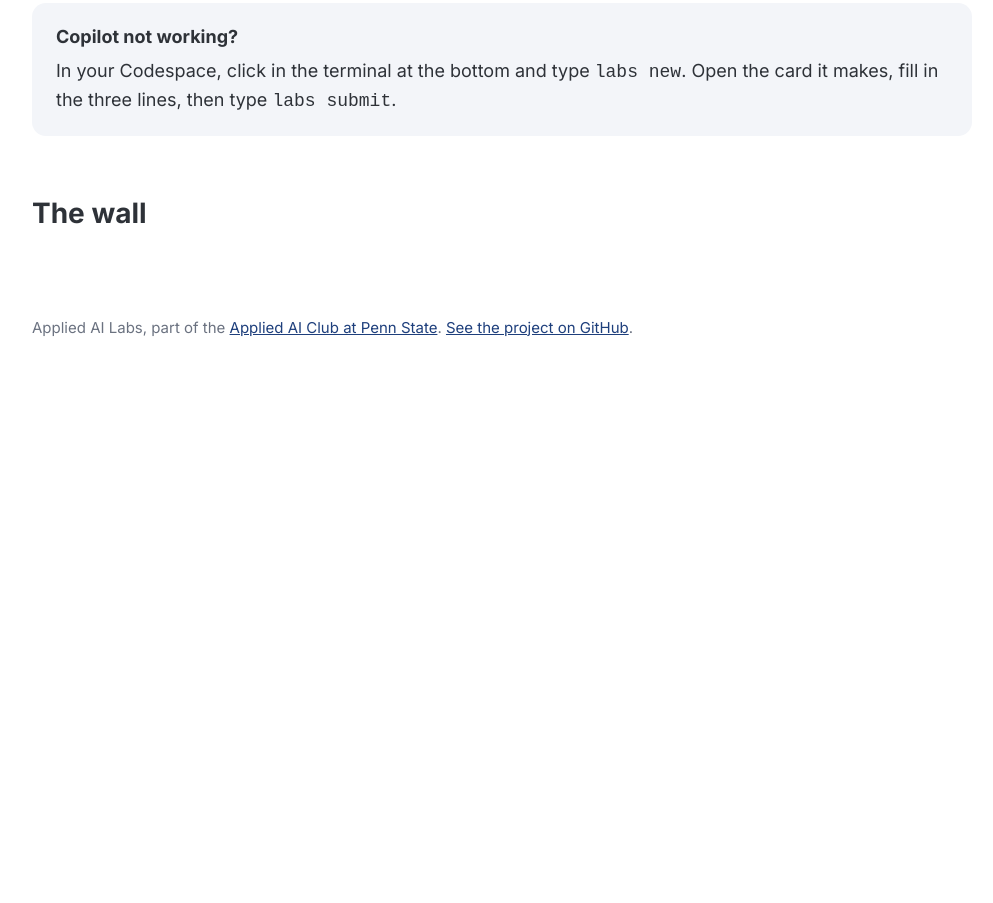
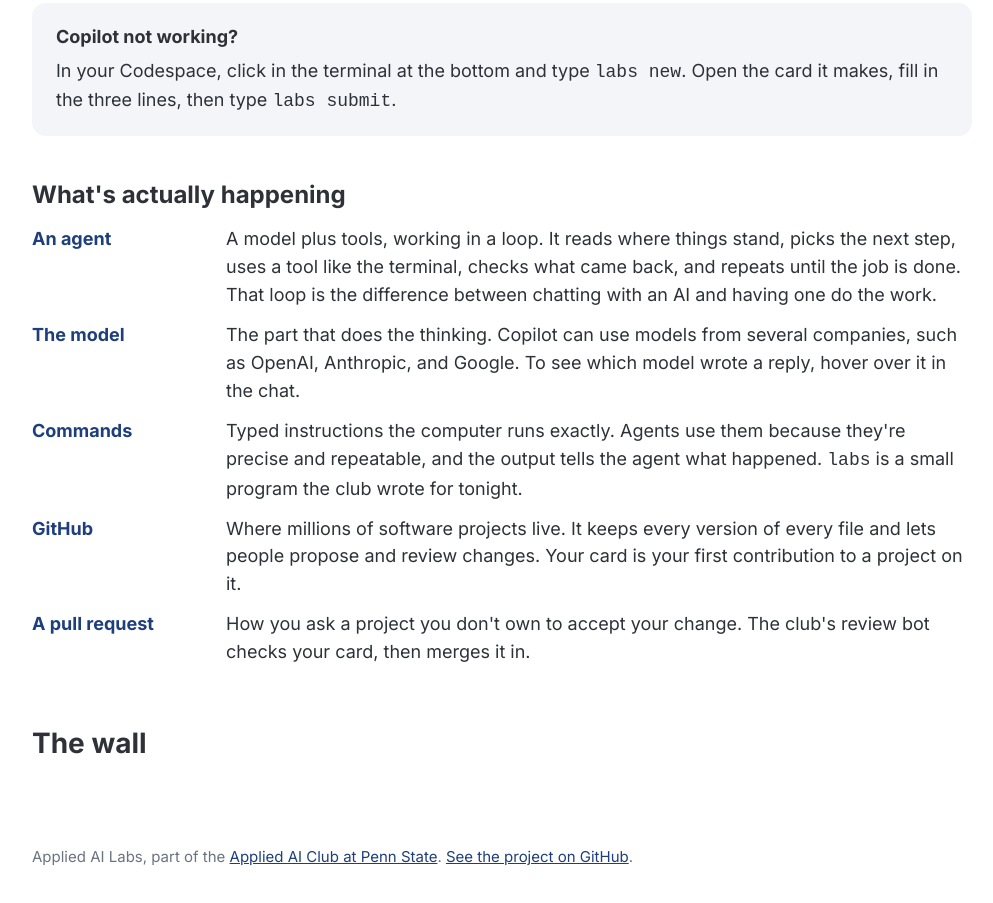
Before and after one commit to appliedaipennstate/labs, a website: page site/index.html in a window 1280 px wide. Shown: the part 995-1898 px from the top of the page, without its empty margins (138-1131 px from the left). Before the commit the page ends 1398 px from the top, so only its background shows below. Drawn offline with Linux system fonts and the light colour scheme; no server answers.

Commit message:
feat: more context on agents, models, commands, and GitHub
Co-Authored-By: Claude Opus 5.5 <noreply@anthropic.com>

```diff
--- a/site/index.html
+++ b/site/index.html
@@ -72,6 +72,38 @@
         </p>
       </section>
 
+      <section class="explain">
+        <h2>What's actually happening</h2>
+        <dl>
+          <dt>An agent</dt>
+          <dd>
+            A model plus tools, working in a loop. It reads where things stand, picks the next step, uses a tool like the
+            terminal, checks what came back, and repeats until the job is done. That loop is the difference between chatting
+            with an AI and having one do the work.
+          </dd>
+          <dt>The model</dt>
+          <dd>
+            The part that does the thinking. Copilot can use models from several companies, such as OpenAI, Anthropic, and
+            Google. To see which model wrote a reply, hover over it in the chat.
+          </dd>
+          <dt>Commands</dt>
+          <dd>
+            Typed instructions the computer runs exactly. Agents use them because they're precise and repeatable, and the
+            output tells the agent what happened. <code>labs</code> is a small program the club wrote for tonight.
+          </dd>
+          <dt>GitHub</dt>
+          <dd>
+            Where millions of software projects live. It keeps every version of every file and lets people propose and review
+            changes. Your card is your first contribution to a project on it.
+          </dd>
+          <dt>A pull request</dt>
+          <dd>
+            How you ask a project you don't own to accept your change. The club's review bot checks your card, then merges
+            it in.
+          </dd>
+        </dl>
+      </section>
+
       <div class="wall-head">
         <h2>The wall</h2>
         <span class="count" data-count></span>
--- a/site/style.css
+++ b/site/style.css
@@ -160,6 +160,41 @@ h1 {
   margin: 0;
 }
 
+.explain {
+  margin-top: 40px;
+}
+
+.explain h2 {
+  font-size: 24px;
+  margin: 0 0 12px;
+}
+
+.explain dl {
+  margin: 0;
+  display: grid;
+  grid-template-columns: 170px 1fr;
+  gap: 12px 24px;
+}
+
+.explain dt {
+  font-weight: 700;
+  color: var(--navy);
+}
+
+.explain dd {
+  margin: 0;
+}
+
+@media (max-width: 640px) {
+  .explain dl {
+    grid-template-columns: 1fr;
+    gap: 4px;
+  }
+  .explain dd {
+    margin-bottom: 12px;
+  }
+}
+
 .wall-head {
   display: flex;
   align-items: baseline;
```
Also changed, not shown: WELCOME.md (+6 -3 lines), lib/bin.test.mjs (added, +9 -0 lines), .github/copilot-instructions.md, 1 other file.
